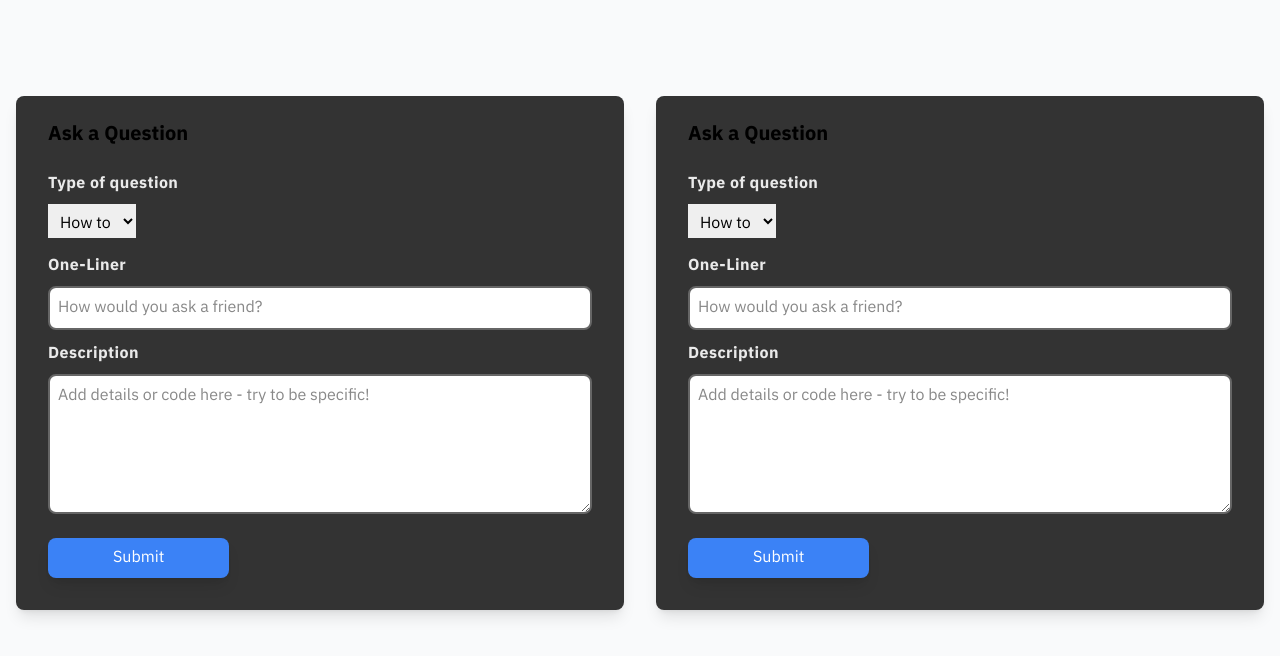
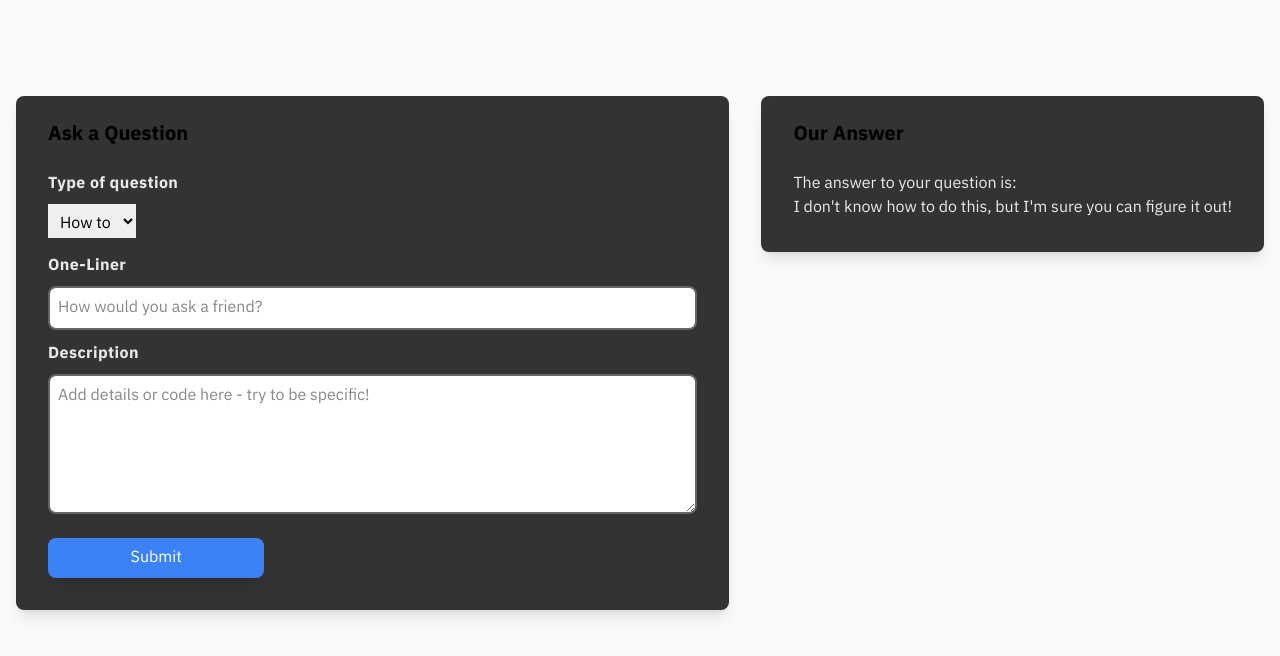
Before and after one commit to JhaAman/wolfhound, a Next.js app: page /app in a window 1280 px wide. Shown: the top 656 px of the page. Built offline with nearby package versions, Linux system fonts and the light colour scheme.

Commit message:
cant figure out how to make two divs match heights

```diff
--- a/pages/_components/app/AnswerPanel.tsx
+++ b/pages/_components/app/AnswerPanel.tsx
@@ -6,50 +6,17 @@ export default function AnswerPanel({}: Props): ReactElement {
   return (
     <>
       <div className="p-4 bg-gray-700 rounded-lg shadow-lg ">
-        <h1 className="mx-4 mt-2 mb-6 text-xl font-bold">Ask a Question</h1>
+        <h1 className="mx-4 mt-2 mb-6 text-xl font-bold">Our Answer</h1>
 
-        {/* Question Input */}
+        {/* Answer to the question generated by AI */}
         <div className="flex flex-wrap ">
           <div className="w-full mx-4 mb-4 ">
-            {/* Type */}
-            <label className="block mb-2 font-bold tracking-wide text-gray-200 ">
-              Type of question
-            </label>
-            <div className="relative mb-4">
-              <select className="p-2">
-                <option>How to</option>
-                <option>Can I</option>
-                <option>Fix this</option>
-                <option>Error</option>
-              </select>
-            </div>
-
-            {/* One Liner */}
-            <label className="block mb-2 font-bold tracking-wide text-gray-200 ">
-              One-Liner
-            </label>
-            <input
-              className="w-full p-2 border-2 border-gray-500 rounded-lg"
-              type="text"
-              placeholder="How would you ask a friend?"
-            />
-
-            {/* Description */}
-            <label className="block mt-3 mb-2 font-bold tracking-wide text-gray-200 ">
-              Description
-            </label>
-            <textarea
-              className="w-full p-2 pb-20 border-2 border-gray-500 rounded-lg"
-              placeholder="Add details or code here - try to be specific!"
-            />
-
-            {/* Submit button */}
-            <button
-              className="w-1/3 p-2 mt-4 text-white bg-blue-500 rounded-lg shadow-lg"
-              type="submit"
-            >
-              Submit
-            </button>
+            <p className="text-gray-200">The answer to your question is:</p>
+            <p className="text-gray-200">
+              {
+                "I don't know how to do this, but I'm sure you can figure it out!"
+              }
+            </p>
           </div>
         </div>
       </div>
--- a/pages/app/index.tsx
+++ b/pages/app/index.tsx
@@ -10,7 +10,7 @@ const MainApp: Page = () => {
   return (
     <div className="text-black dark:text-white">
       <div className="container mx-auto mt-24 md:max-w-screen-xl">
-        <div className="grid grid-cols-1 md:grid-cols-6">
+        <div className="grid grid-cols-1 md:grid-cols-footer">
           {/* Question Panel */}
           <div className="px-4 md:col-start-1 md:col-end-4 mb-14">
             <QuestionPanel />
```
